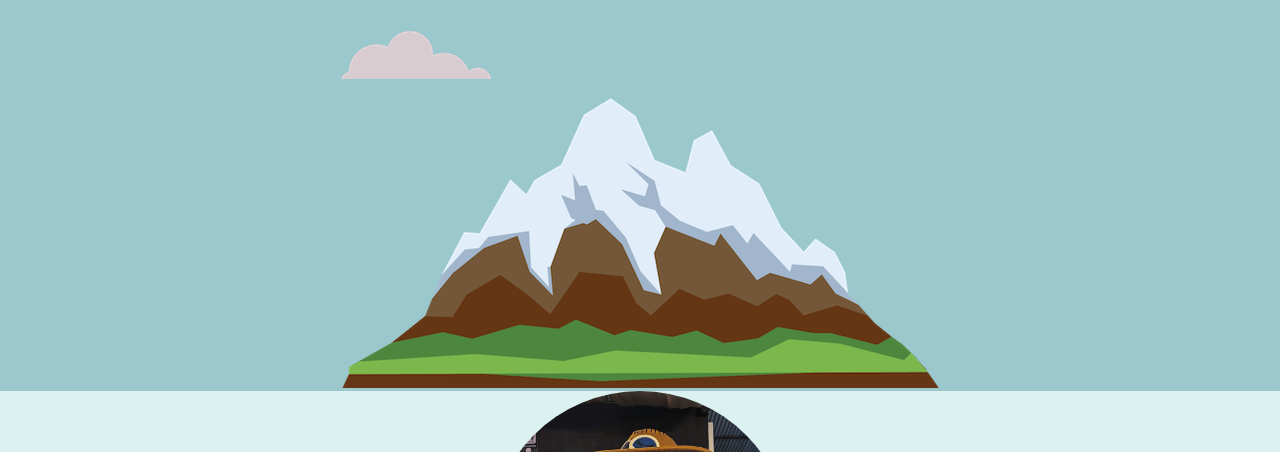
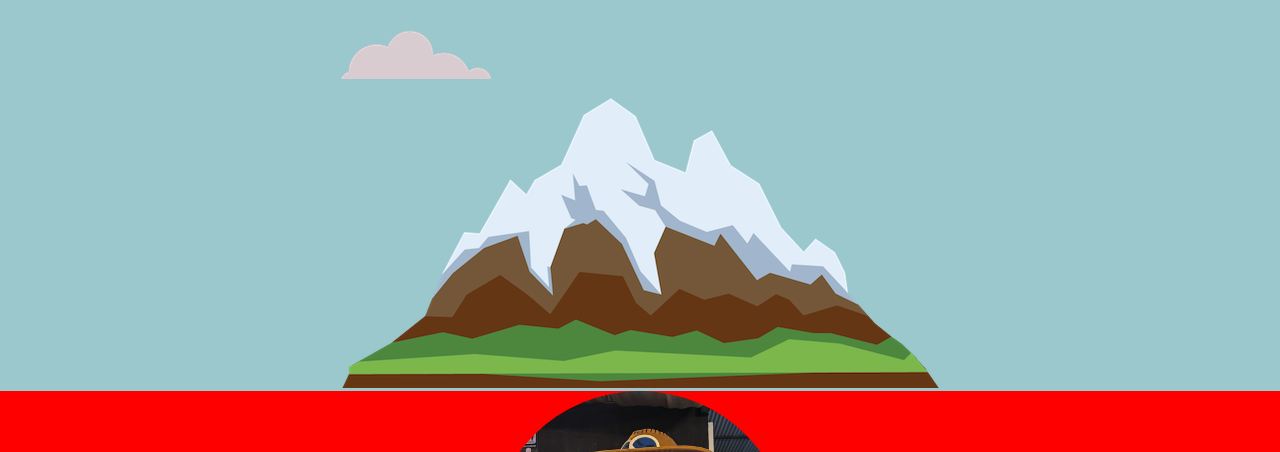
Before and after one commit to Aashish-Sth/CV, a plain HTML site: page index.html in a window 1280 px wide. Shown: the part 348-800 px from the top of the page. Drawn offline with Linux system fonts and the light colour scheme.

Commit message:
Update styles.css

```diff
--- a/css/styles.css
+++ b/css/styles.css
@@ -8,7 +8,7 @@ body{
     margin: 0;
     font-family: "Titan One", sans-serif;
     text-align: center;
-    background-color: #DCF2F1;
+    background-color: red;
 }
 .mid
 {
```
